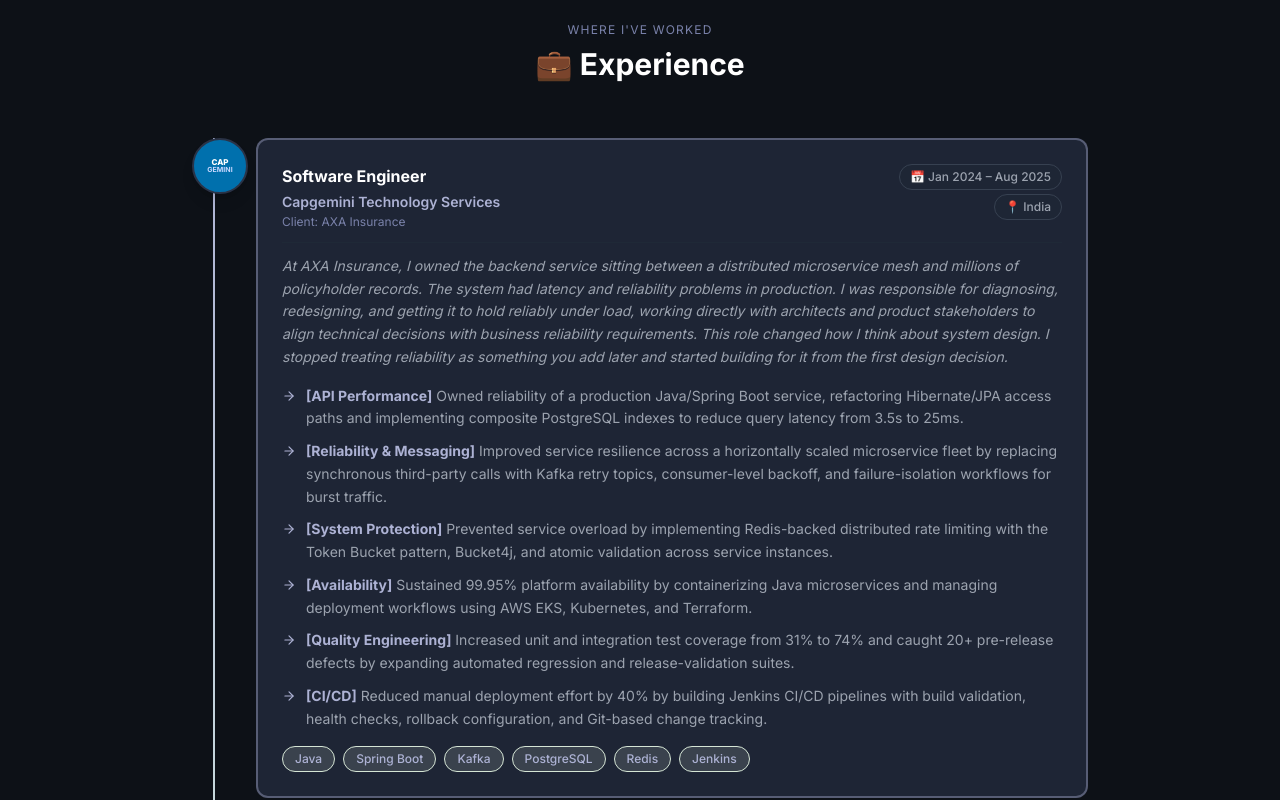
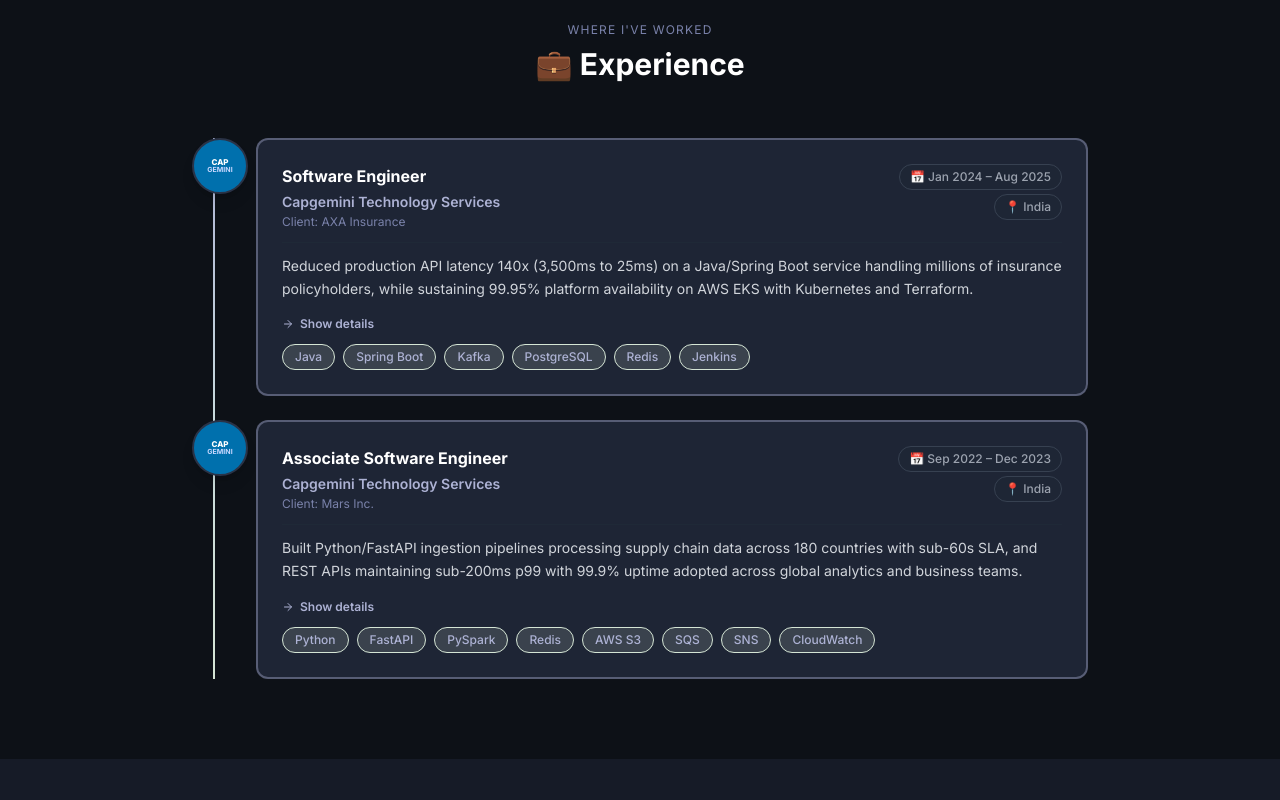
Before and after one commit to Vidhya060501/vidhyadhari-portfolio, a React (Create React App) app: page / in a window 1280 px wide. Shown: the part 3420-4220 px from the top of the page. Built offline with nearby package versions, Linux system fonts and the light colour scheme.

Commit message:
Experience: impact summary with expandable bullets

```diff
--- a/src/App.js
+++ b/src/App.js
@@ -79,6 +79,7 @@
   const [scrollProgress, setScrollProgress] = useState(0);
   const [typewriterText, setTypewriterText] = useState('');
   const [filterCategory, setFilterCategory] = useState('All');
+  const [expandedExp, setExpandedExp] = useState({});
 
   const titles = ["Software Engineer", "Backend Platform Engineer", "Distributed Systems · Cloud Native · AI Tooling", "Reliability by Design. Owned in Production."];
   const [titleIndex, setTitleIndex] = useState(0);
@@ -227,7 +228,7 @@
       period: "Jan 2024 – Aug 2025",
       location: "India",
       tags: ["Java", "Spring Boot", "Kafka", "PostgreSQL", "Redis", "Jenkins"],
-      context: "At AXA Insurance, I owned the backend service sitting between a distributed microservice mesh and millions of policyholder records. The system had latency and reliability problems in production. I was responsible for diagnosing, redesigning, and getting it to hold reliably under load, working directly with architects and product stakeholders to align technical decisions with business reliability requirements. This role changed how I think about system design. I stopped treating reliability as something you add later and started building for it from the first design decision.",
+      summary: "Reduced production API latency 140x (3,500ms to 25ms) on a Java/Spring Boot service handling millions of insurance policyholders, while sustaining 99.95% platform availability on AWS EKS with Kubernetes and Terraform.",
       achievements: [
         "[API Performance] Owned reliability of a production Java/Spring Boot service, refactoring Hibernate/JPA access paths and implementing composite PostgreSQL indexes to reduce query latency from 3.5s to 25ms.",
         "[Reliability & Messaging] Improved service resilience across a horizontally scaled microservice fleet by replacing synchronous third-party calls with Kafka retry topics, consumer-level backoff, and failure-isolation workflows for burst traffic.",
@@ -251,7 +252,7 @@
       period: "Sep 2022 – Dec 2023",
       location: "India",
       tags: ["Python", "FastAPI", "PySpark", "Redis", "AWS S3", "SQS", "SNS", "CloudWatch"],
-      context: "At Mars Inc., I built data infrastructure supporting supply chain operations and trade transaction processing across global business units. The data covered inventory movement, vendor dues, and settlements feeding procurement and supply chain teams making time-sensitive decisions. I worked closely with operations and business stakeholders to ensure the pipelines we shipped matched what teams on the ground actually depended on. That role built my intuition for catching what breaks at volume before it reaches production.",
+      summary: "Built Python/FastAPI ingestion pipelines processing supply chain data across 180 countries with sub-60s SLA, and REST APIs maintaining sub-200ms p99 with 99.9% uptime adopted across global analytics and business teams.",
       achievements: [
         "[Global Ingestion] Designed and owned Python ingestion services processing supply chain and trade transaction data across 180 countries, delivering sub-60 second end-to-end ingestion SLA with zero duplicate processing guaranteed through Redis-backed idempotency controls.",
         "[API Reliability] Built and deployed production REST APIs for inventory, transaction, and reporting workflows maintaining sub-200ms p99 response times and 99.9% uptime SLA, adopted by business, analytics, and finance teams across the global organization.",
@@ -705,15 +706,24 @@
 
                     <div className={`border-t mb-3 ${t('border-gray-800','border-slate-100')}`}/>
 
-                    {exp.context && (
-                      <p className={`text-sm leading-relaxed mb-4 italic ${t('text-gray-400','text-slate-600')}`}>{exp.context}</p>
+                    {exp.summary && (
+                      <p className={`text-sm leading-relaxed mb-4 ${t('text-gray-300','text-slate-700')}`}>{exp.summary}</p>
                     )}
 
+                    <button
+                      onClick={() => setExpandedExp(prev => ({...prev, [i]: !prev[i]}))}
+                      className="flex items-center gap-1.5 text-xs font-semibold mb-3 transition-colors duration-200"
+                      style={{color: accent}}>
+                      <ArrowRight className={`w-3 h-3 transition-transform duration-200 ${expandedExp[i] ? 'rotate-90' : ''}`}/>
+                      {expandedExp[i] ? 'Hide details' : 'Show details'}
+                    </button>
+
+                    {expandedExp[i] && (
                       <div className="space-y-2.5 mb-4">
                         {exp.achievements.map((a, j) => (
                           <div key={j} className={`flex items-start gap-2.5 text-sm leading-relaxed ${txtMuted}`}>
-                          <ArrowRight className='w-3.5 h-3.5 flex-shrink-0 mt-1 transition-all duration-300 group-hover:scale-110' style={{color: accent}}/>
-                          <span className={`transition-colors duration-300 ${t('group-hover:text-gray-200','group-hover:text-slate-900')} ${t('text-gray-400','text-slate-700')}`}>
+                            <ArrowRight className='w-3.5 h-3.5 flex-shrink-0 mt-1' style={{color: accent}}/>
+                            <span className={`${t('text-gray-400','text-slate-700')}`}>
                               {a.startsWith('[') ? (
                                 <><strong style={{color: accent}}>{a.slice(0, a.indexOf(']') + 1)}</strong>{a.slice(a.indexOf(']') + 1)}</>
                               ) : a}
@@ -721,6 +731,7 @@
                           </div>
                         ))}
                       </div>
+                    )}
 
                     {exp.tags && (
                       <div className="flex flex-wrap gap-2">
```
Lines whose indentation alone changed are shown as unchanged.
